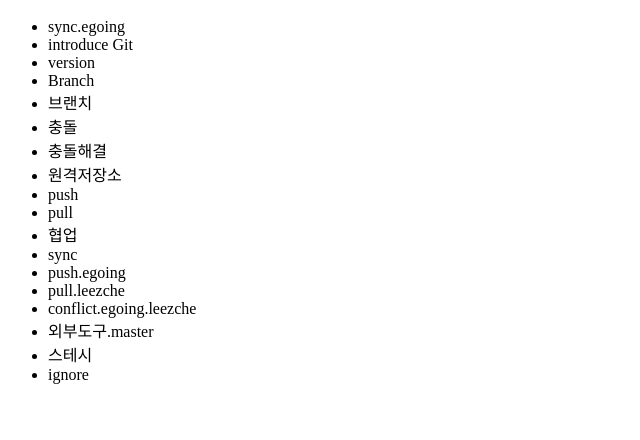
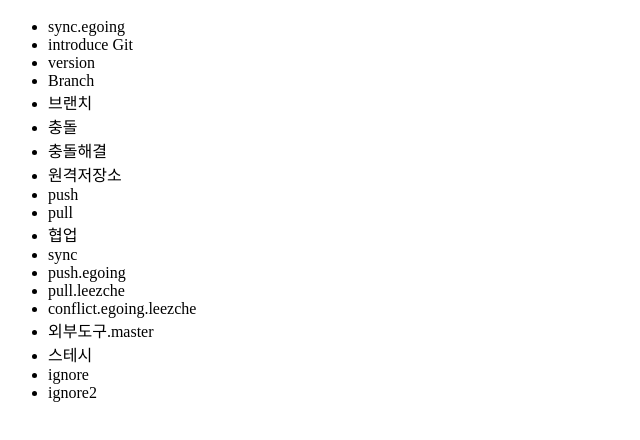
Before and after one commit to githan/opentutorials_git_han, a plain HTML site: page index.html in a window 1280 px wide. Shown: the part 48-488 px from the top of the page, without its empty margins (0-640 px from the left). Drawn offline with Linux system fonts and the light colour scheme.

Commit message:
index chage

```diff
--- a/index.html
+++ b/index.html
@@ -26,6 +26,7 @@
             <li>외부도구.master</li>
             <li>스테시</li>
             <li>ignore</li>
+            <li>ignore2</li>
         </ul>
     </body>
 </html>
```
